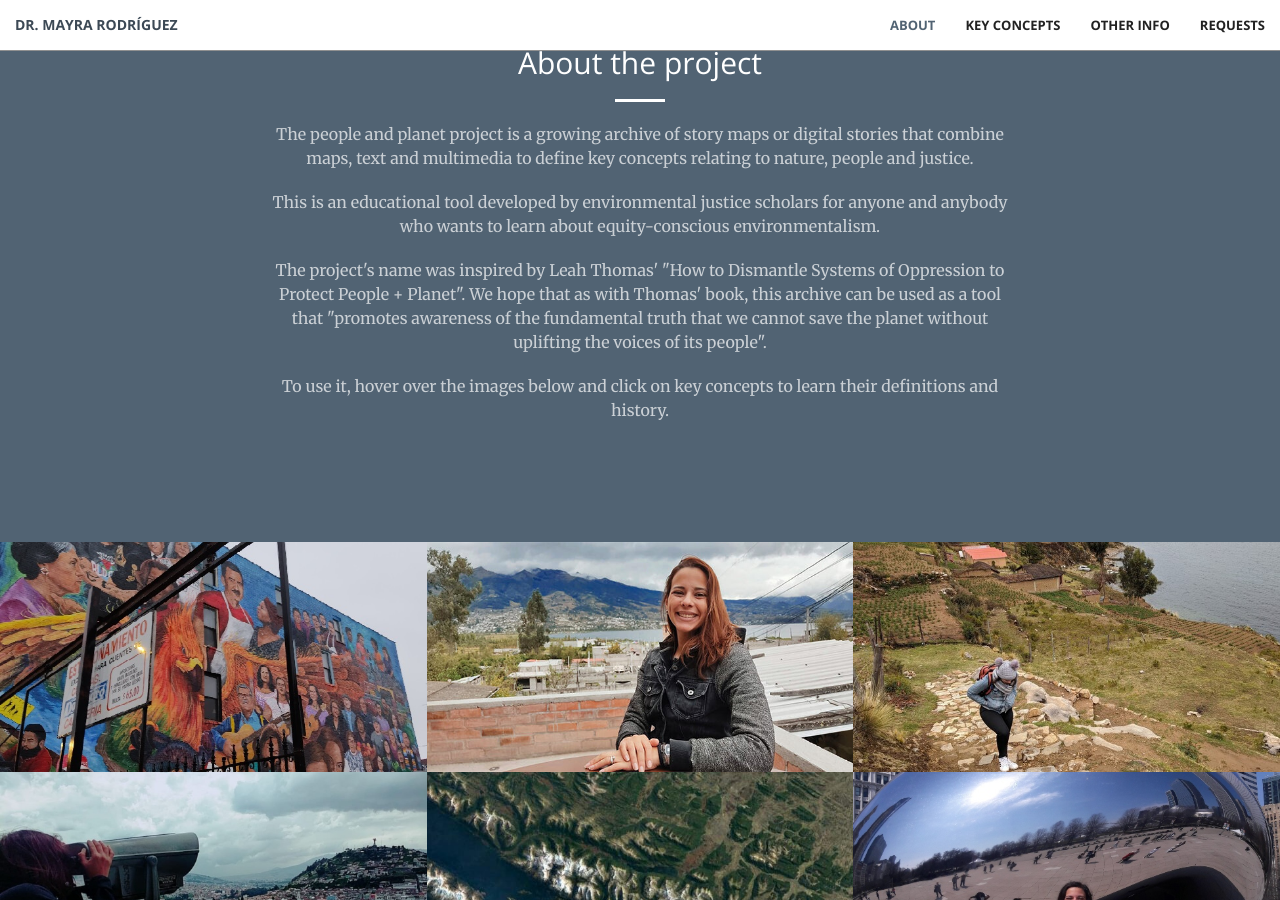
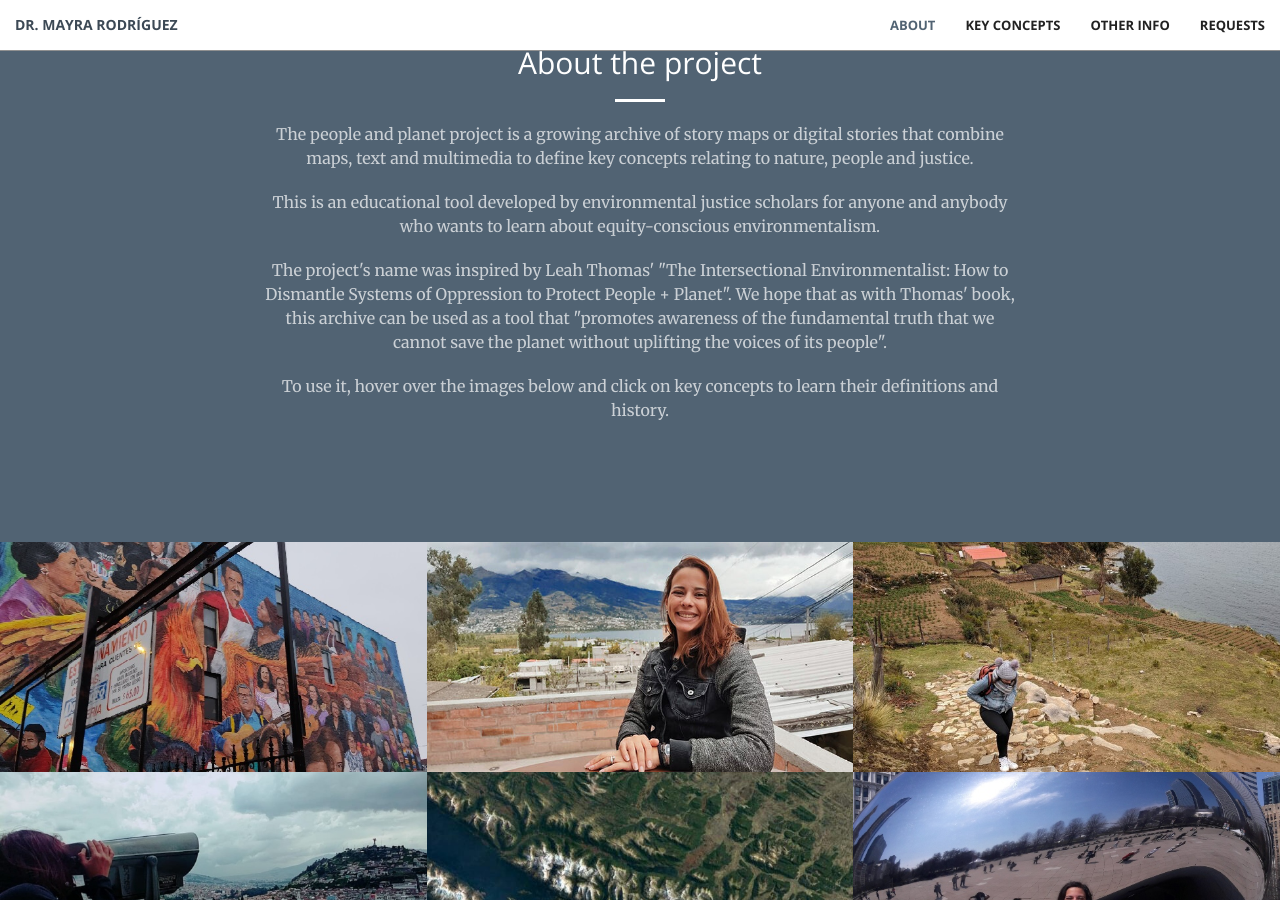
Before and after one commit to peopleandplanet/peopleandplanet.github.io, a Jekyll site: the page built from index.html, in a window 1280 px wide and 900 px high, scrolled down 954 px. Built offline with Jekyll 4.4.1, drawn with Linux system fonts in a browser that asks for light colours.

Commit message:
Update call-to-action.html

```diff
--- a/_includes/call-to-action.html
+++ b/_includes/call-to-action.html
@@ -6,7 +6,7 @@
                 <hr class="light">
                 <p class="text-faded">The people and planet project is a growing archive of story maps or digital stories that combine maps, text and multimedia to define key concepts relating to nature, people and justice.</p>
                 <p class="text-faded">This is an educational tool developed by environmental justice scholars for anyone and anybody who wants to learn about equity-conscious environmentalism.</p>
-                <p class="text-faded">The project's name was inspired by Leah Thomas' "How to Dismantle Systems of Oppression to Protect People + Planet". We hope that as with Thomas' book, this archive can be used as a tool that "promotes awareness of the fundamental truth that we cannot save the planet without uplifting the voices of its people".</p>
+                <p class="text-faded">The project's name was inspired by Leah Thomas' "The Intersectional Environmentalist: How to Dismantle Systems of Oppression to Protect People + Planet". We hope that as with Thomas' book, this archive can be used as a tool that "promotes awareness of the fundamental truth that we cannot save the planet without uplifting the voices of its people".</p>
                 <p class="text-faded">To use it, hover over the images below and click on key concepts to learn their definitions and history.</p>
                 <p class="text-faded"> </p>
             </div>
```
